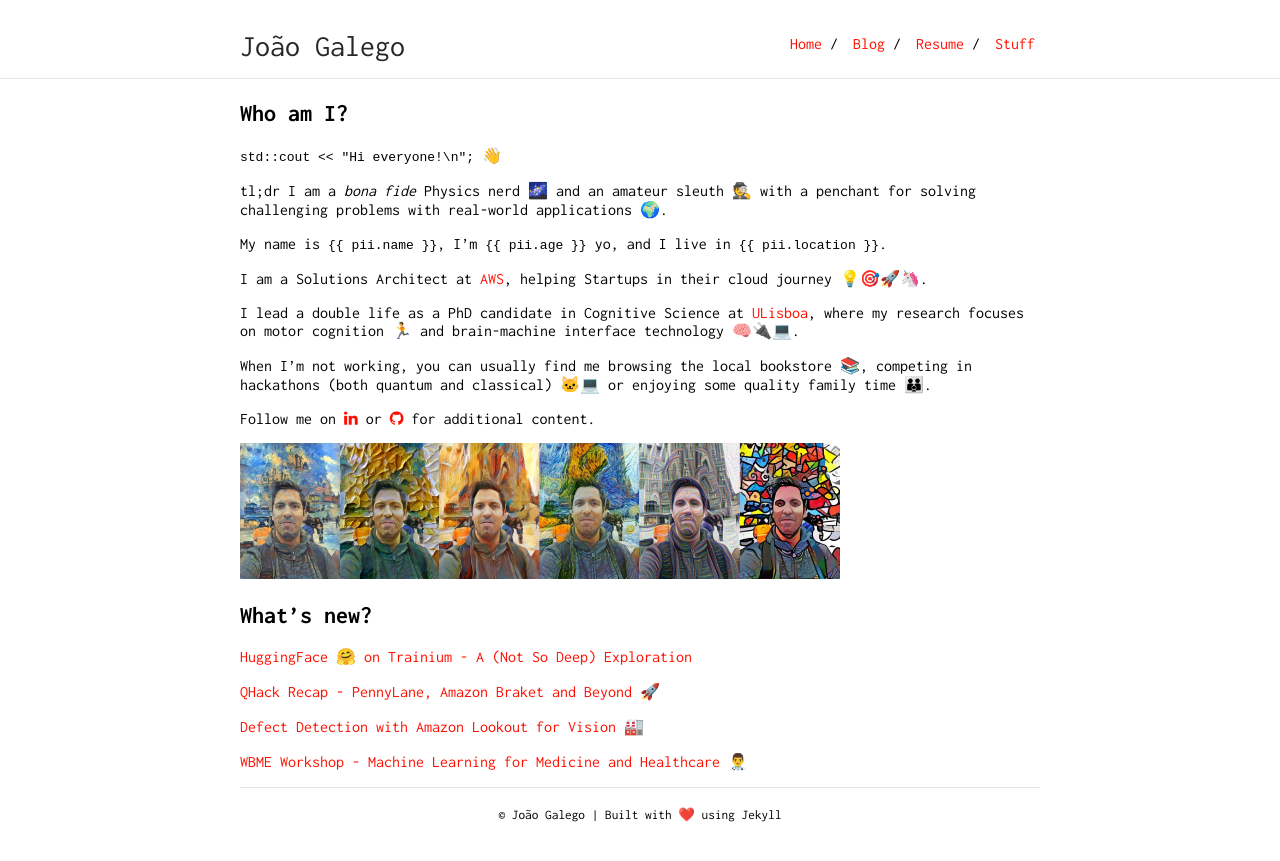
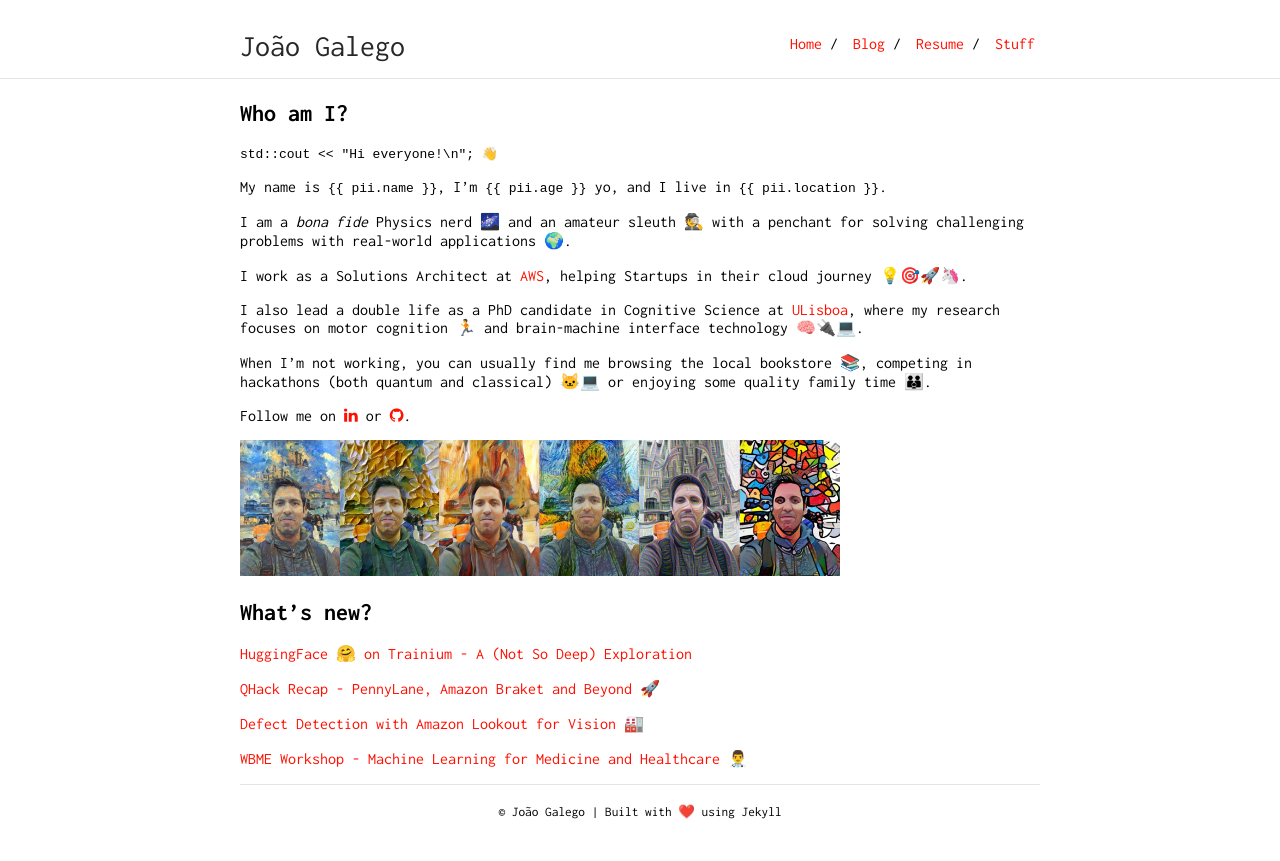
Before and after one commit to JGalego/JGalego.github.io, a Jekyll site: the page built from index.md, in a window 1280 px wide. Shown: the top 861 px of the page. Built offline with Jekyll 4.4.1, drawn with Linux system fonts in a browser that asks for light colours.

Commit message:
Reorganized whoami

````diff
--- a/index.md
+++ b/index.md
@@ -9,21 +9,23 @@ layout: default
 
 ## Who am I?
 
-`std::cout << "Hi everyone!\n";` 👋
-
-tl;dr I am a *bona fide* Physics nerd 🌌 and an amateur sleuth 🕵️ with a penchant for solving challenging problems with real-world applications 🌍.
+```
+std::cout << "Hi everyone!\n"; 👋
+```
 
 My name is `{% raw %}{{ pii.name }}{% endraw %}`, I’m `{% raw %}{{ pii.age }}{% endraw %}` yo, and I live in `{% raw %}{{ pii.location }}{% endraw %}`.
 
-I am a {{ currentRole.name }} at [{{ currentJob.where.name }}]({{ currentJob.where.link }}), {{ currentRole.desc }}.
+I am a *bona fide* Physics nerd 🌌 and an amateur sleuth 🕵️ with a penchant for solving challenging problems with real-world applications 🌍.
+
+I work as a {{ currentRole.name }} at [{{ currentJob.where.name }}]({{ currentJob.where.link }}), {{ currentRole.desc }}.
 
 {% if currentEdu.when.end == nil %}
-I lead a double life as a {{ currentEdu.degree }} candidate in {{ currentEdu.area }} at [{{ currentEdu.where.name }}]({{ currentEdu.where.link }}), where my research focuses on {{ currentEdu.research }}.
+I also lead a double life as a {{ currentEdu.degree }} candidate in {{ currentEdu.area }} at [{{ currentEdu.where.name }}]({{ currentEdu.where.link }}), where my research focuses on {{ currentEdu.research }}.
 {% endif %}
 
 When I'm not working, you can usually find me browsing the local bookstore 📚, competing in hackathons (both quantum and classical) 🐱‍💻 or enjoying some quality family time 👪.
 
-Follow me on <a href="{{ site.data.contact.linkedin }}" class="fa fa-linkedin"></a> or <a href="{{ site.data.contact.github }}" class="fa fa-github"></a> for additional content.
+Follow me on <a href="{{ site.data.contact.linkedin }}" class="fa fa-linkedin"></a> or <a href="{{ site.data.contact.github }}" class="fa fa-github"></a>.
 
 <img src="assets/images/profile_pastiche.png" width="75%"/>
 
````
